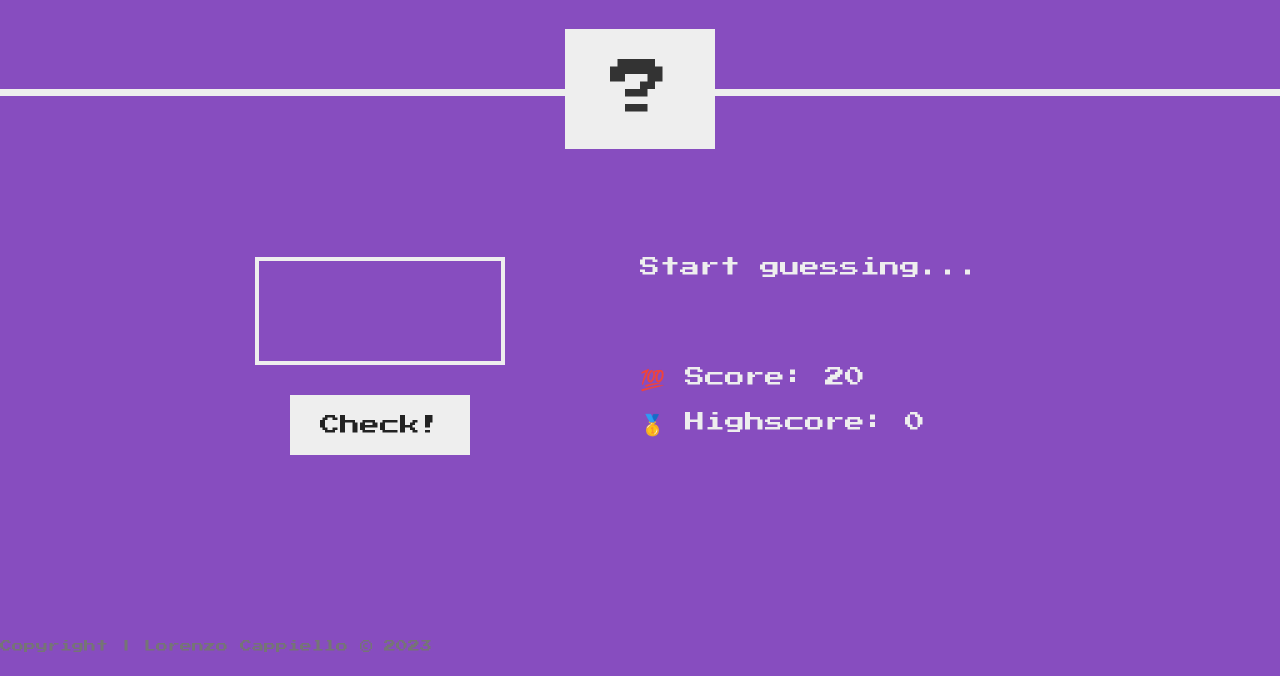
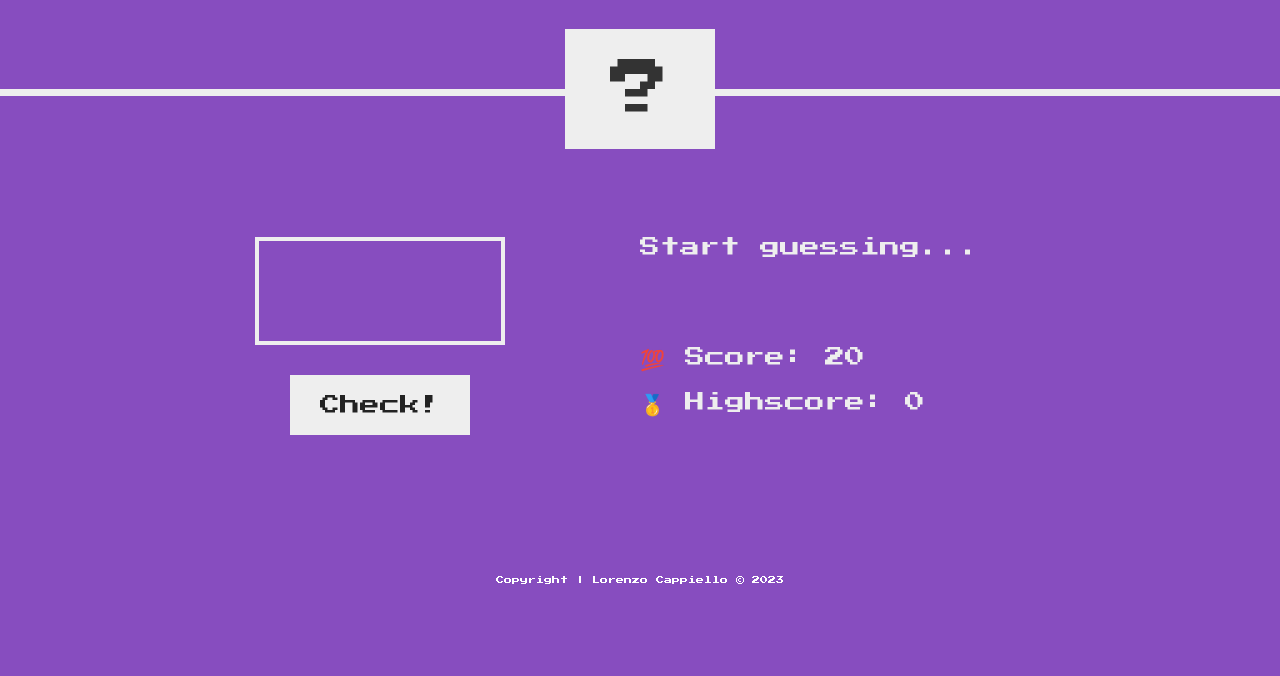
Before and after one commit to lorenzocappiello/guess-my-number, a plain HTML site: page index.html in a window 1280 px wide. Shown: the part 184-860 px from the top of the page. After the commit the page ends 800 px from the top, so only its background shows below. Drawn offline with Linux system fonts and the light colour scheme.

Commit message:
Styles Update

```diff
--- a/style.css
+++ b/style.css
@@ -26,7 +26,7 @@ header {
 }
 
 main {
-  height: 65vh;
+  height: 60vh;
   color: #eee;
   display: flex;
   align-items: center;
@@ -192,14 +192,9 @@ h1 {
 
 /* Footer */
 
-.footer {
-    padding-top: 24px;
-    padding-bottom: 24px;
-    margin-bottom: -68px;
+.copyright {
+  font-family: 'Press Start 2P', sans-serif;
+  font-size: 8px;
+  color: #fff;
+  text-align: center;
 }
-
-.copyright {
-    font-family: 'Press Start 2P', sans-serif;
-    font-size: 12px;
-    color: #757575;
-}
```
